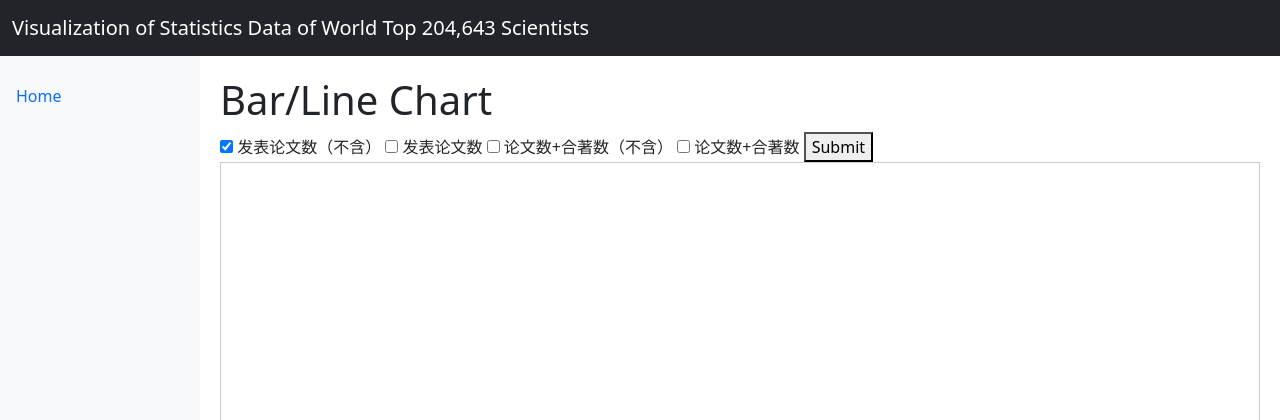
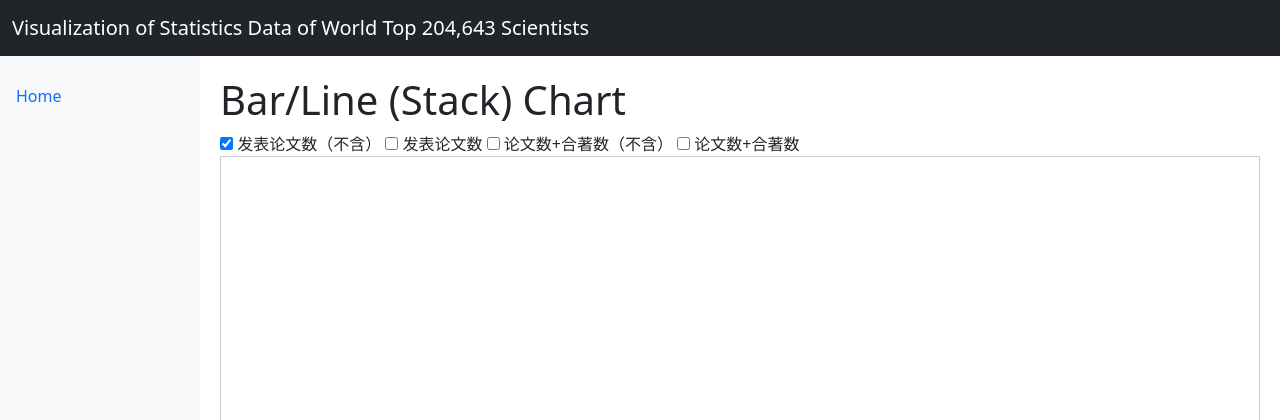
Before and after one commit to Fallflower/Data_Visualization, a Flask app: page /page1 in a window 1280 px wide. Shown: the top 420 px of the page. Run offline with Flask 3, Linux system fonts and the light colour scheme; data that the repository does not hold is empty.

Commit message:
more perfect p1

```diff
--- a/templates/index.html
+++ b/templates/index.html
@@ -49,7 +49,7 @@
                 <a class="nav-link active" href="/">Home</a>
             </li>
             <li class="nav-item">
-                <a class="nav-link" href="/page1">Page 1</a>
+                <a class="nav-link" href="/page1">Bar/Line (Stack) Chart</a>
             </li>
             <li class="nav-item">
                 <a class="nav-link" href="/page2">Page 2</a>
--- a/templates/page1.html
+++ b/templates/page1.html
@@ -56,7 +56,7 @@
 
     <!-- Content -->
     <div class="content">
-        <h1>Bar/Line Chart</h1>
+        <h1>Bar/Line (Stack) Chart</h1>
 
         <form id="checkboxForm">
             <label><input type="checkbox" name="option" value="nps (ns)" checked> 发表论文数（不含） </label>
@@ -91,7 +91,7 @@
                     checkbox.addEventListener('change', submitForm)
                 });
             </script>
-            <button type="button" onclick="submitForm()">Submit</button>
+{#            <button type="button" onclick="submitForm()">Submit</button>#}
         </form>
         <div id="main" style="height:900px;border: 1px solid #ccc;padding: 10px;margin: 0 auto;"></div>
         <script type="text/javascript">
```
